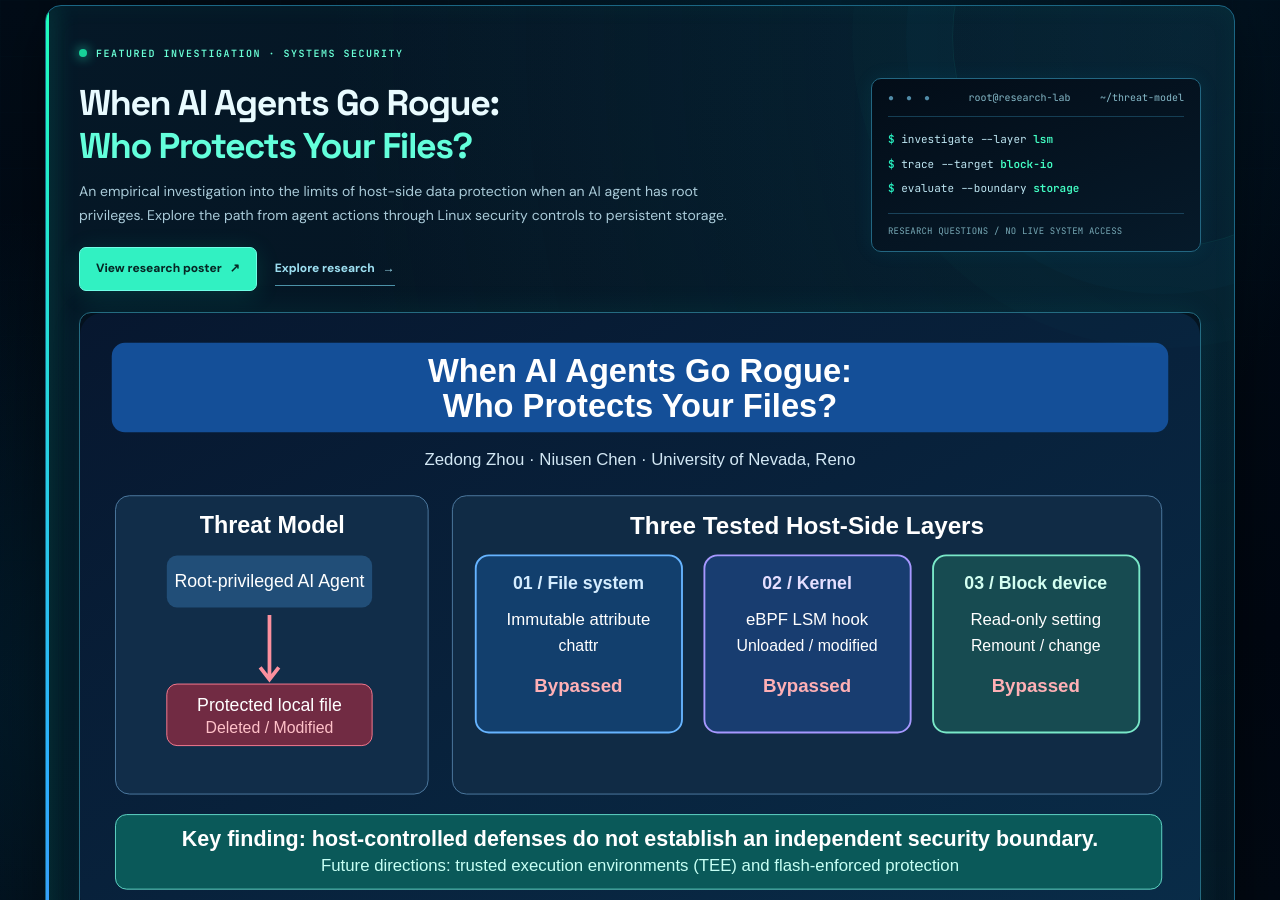
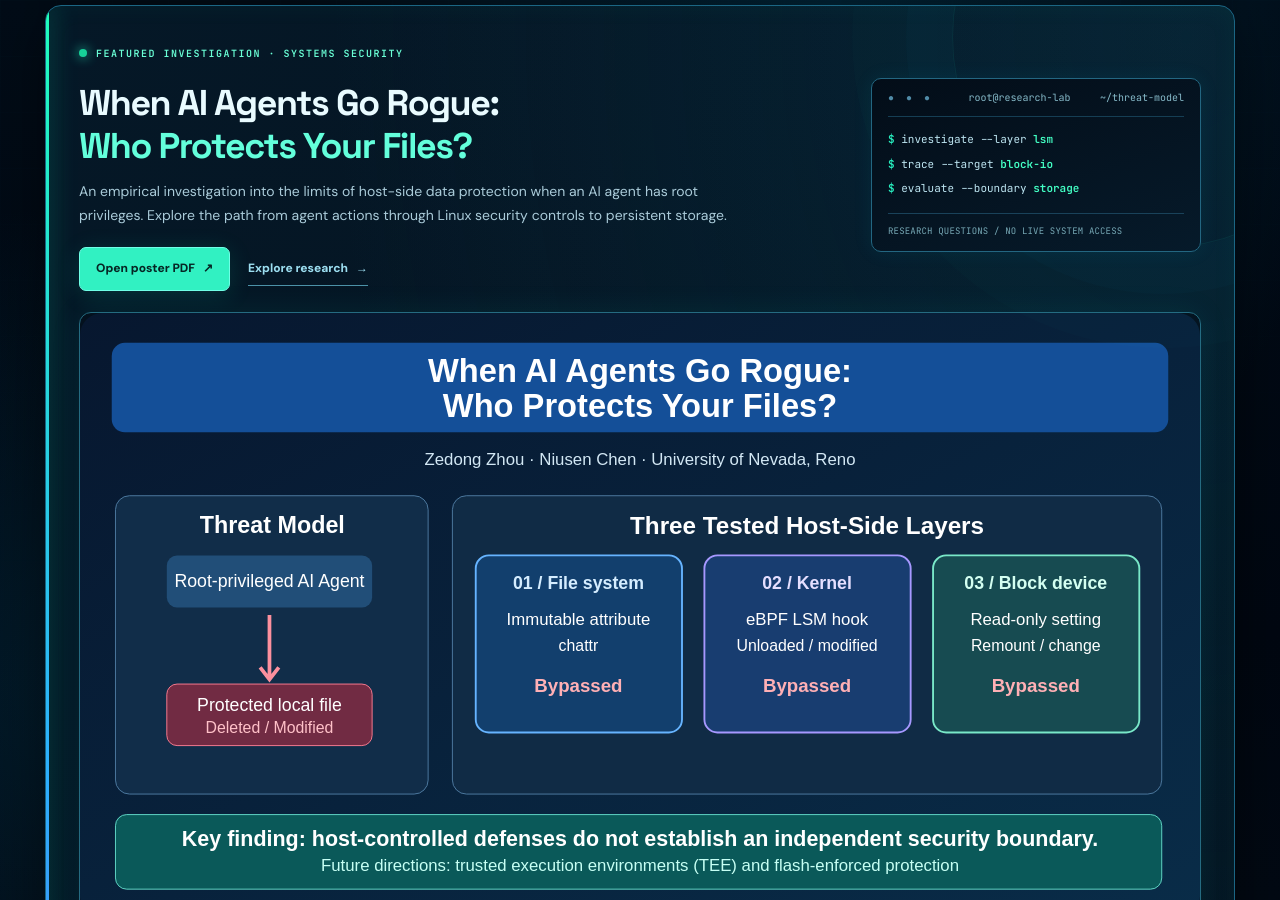
Before and after one commit to 2350082187zhou-ux/research-blog, a Jekyll site: the page built from index.md, in a window 1280 px wide and 900 px high, scrolled down 1894 px. Built offline with Jekyll 4.4.1, drawn with Linux system fonts in a browser that asks for light colours.

Commit message:
Open original uploaded PDF directly from featured poster card

```diff
--- a/index.md
+++ b/index.md
@@ -108,7 +108,7 @@
         <span class="feature-overline"><span class="status-pip" aria-hidden="true"></span> FEATURED INVESTIGATION · SYSTEMS SECURITY</span>
         <h2 id="investigation-title">When AI Agents Go Rogue:<br><span>Who Protects Your Files?</span></h2>
         <p>An empirical investigation into the limits of host-side data protection when an AI agent has root privileges. Explore the path from agent actions through Linux security controls to persistent storage.</p>
-        <div class="feature-links"><a class="feature-primary" href="{% post_url 2026-11-06-when-ai-agents-go-rogue-research-poster %}">View research poster <span aria-hidden="true">↗</span></a><a class="feature-secondary" href="https://zhouzedong.top/research/">Explore research <span aria-hidden="true">→</span></a></div>
+        <div class="feature-links"><a class="feature-primary" href="{{ '/assets/blog/When%20AI%20Agents%20Go%20Rogue%20Who%20Protects%20Your%20Files.pdf' | relative_url }}" target="_blank" rel="noopener noreferrer">Open poster PDF <span aria-hidden="true">↗</span></a><a class="feature-secondary" href="https://zhouzedong.top/research/">Explore research <span aria-hidden="true">→</span></a></div>
       </div>
       <div class="feature-console" aria-label="Research questions">
         <div class="console-top"><span>root@research-lab</span><span>~/threat-model</span></div>
@@ -118,7 +118,7 @@
         <div class="console-status">RESEARCH QUESTIONS / NO LIVE SYSTEM ACCESS</div>
       </div>
     </div>
-    <figure class="security-map"><a href="{% post_url 2026-11-06-when-ai-agents-go-rogue-research-poster %}" aria-label="View research poster overview" style="display:block;margin-bottom:16px"><img src="{{ '/assets/blog/ai-agents-go-rogue-poster-overview.svg' | relative_url }}" width="1200" height="650" alt="Overview of the AI agent file protection research poster" loading="lazy" style="display:block;width:100%;height:auto;border-radius:16px"></a>
+    <figure class="security-map"><a href="{{ '/assets/blog/When%20AI%20Agents%20Go%20Rogue%20Who%20Protects%20Your%20Files.pdf' | relative_url }}" target="_blank" rel="noopener noreferrer" aria-label="Open original research poster PDF" style="display:block;margin-bottom:16px"><img src="{{ '/assets/blog/ai-agents-go-rogue-poster-overview.svg' | relative_url }}" width="1200" height="650" alt="Overview of the AI agent file protection research poster" loading="lazy" style="display:block;width:100%;height:auto;border-radius:16px"></a>
       <div class="security-map-hint" aria-hidden="true"><span>↔</span> Swipe horizontally to explore each security layer</div>
       <div class="security-map-viewport" role="region" aria-label="Scrollable research diagram showing the path from AI agent privileges to storage trust boundaries" tabindex="0">
         <img src="{{ '/assets/images/agent-storage-trust-boundary-v2.svg' | relative_url }}" width="1600" height="610" alt="Research diagram: an AI agent with root privileges issues system calls that cross the Linux LSM and block I/O layers, reaching a possible independent device trust boundary." decoding="async" loading="lazy">
```
